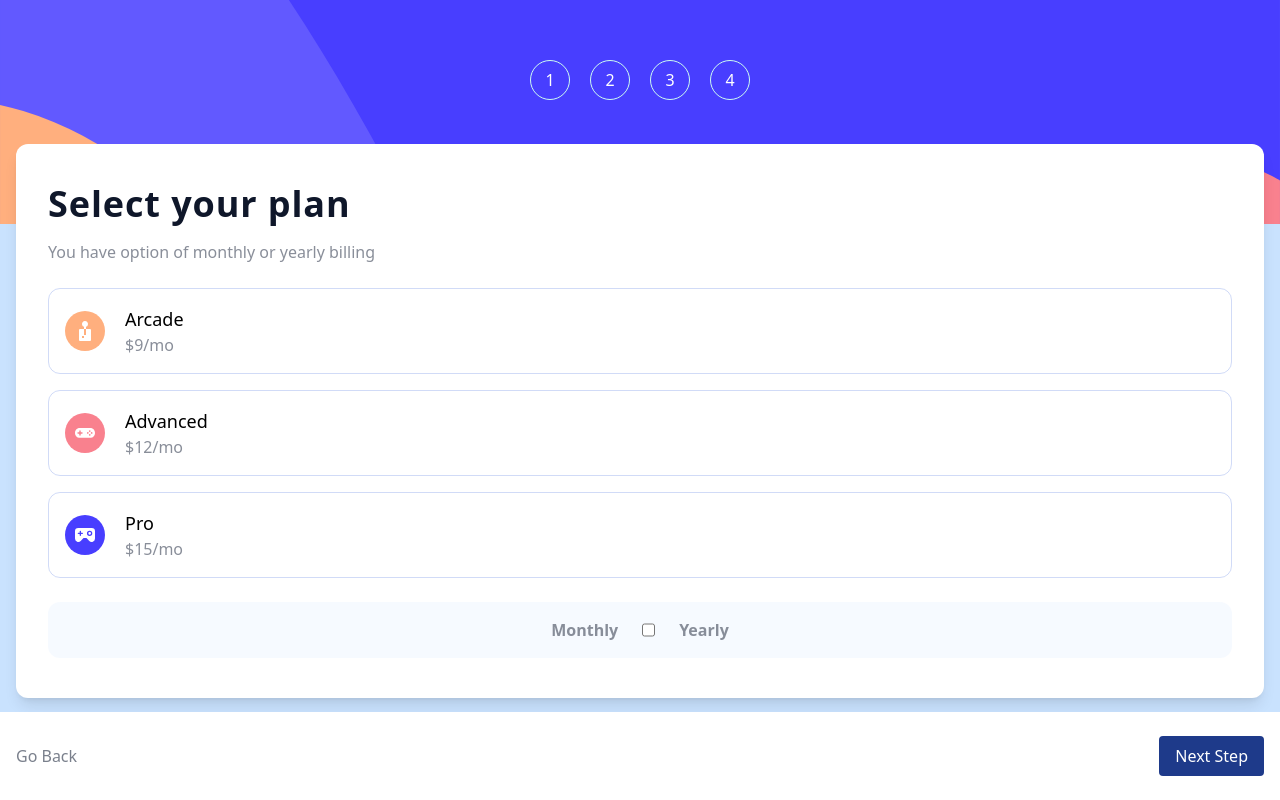
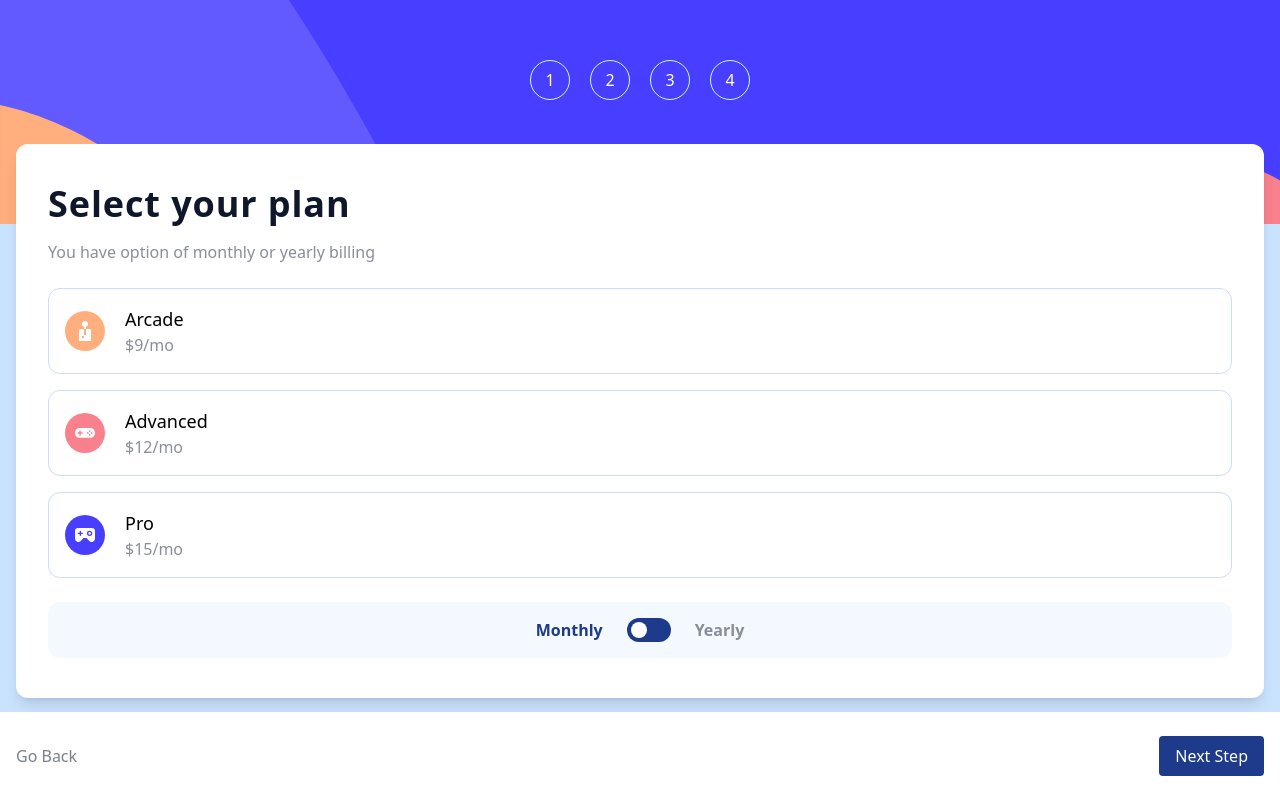
Before and after one commit to RedouaneAjgagal/multi-step-form, a React (Vite) app: page / in a window 1280 px wide. Built offline with nearby package versions, Linux system fonts and the light colour scheme.

Commit message:
Add billing toggle

```diff
--- a/src/components/plans/Toggle.tsx
+++ b/src/components/plans/Toggle.tsx
@@ -1,13 +1,30 @@
-import React from 'react'
+import { loadPlugin } from 'immer/dist/internal';
+import React, { useState } from 'react'
+const Toggle = () => {
+    const [billing, setBilling] = useState<'monthly' | 'yearly'>('monthly');
+    const billingHandler = (e: React.ChangeEvent<HTMLInputElement>) => {
+        if (e.target.checked) {
+            setBilling('yearly');
+        } else {
+            setBilling('monthly');
+        }
+    }
 
-const Toggle = () => {
-  return (
-    <div className='flex justify-center gap-6 bg-blue-100/25 py-4 rounded-xl'>
-        <h5 className='font-semibold text-gray-500/80'>Monthly</h5>
-        <input type="checkbox" name="billing" id="billing" />
-        <h5 className='font-semibold text-gray-500/80'>Yearly</h5>
-    </div>
-  )
+    return (
+        <div className='flex justify-center gap-6 bg-blue-100/30 py-4 rounded-xl'>
+            <h5 className={`font-bold  ${billing === 'monthly' ? 'text-blue-900' : 'text-gray-500/80'}`}>Monthly</h5>
+            <label htmlFor="billing" className="flex items-center cursor-pointer">
+                <div className="relative">
+                    <input type="checkbox" onChange={billingHandler} name="billing" id="billing" className="sr-only" />
+
+                    <div className={`block w-11 h-6 rounded-full bg-blue-900`}></div>
+
+                    <div className={`dot absolute left-1 top-1 w-4 h-4 rounded-full bg-white  duration-300 ${billing === 'yearly' && 'translate-x-5'}`}></div>
+                </div>
+            </label>
+            <h5 className={`font-bold text-gray-500/80 ${billing === 'yearly' ? 'text-blue-900' : 'text-gray-500/80'}`}>Yearly</h5>
+        </div>
+    )
 }
 
 export default Toggle
```
